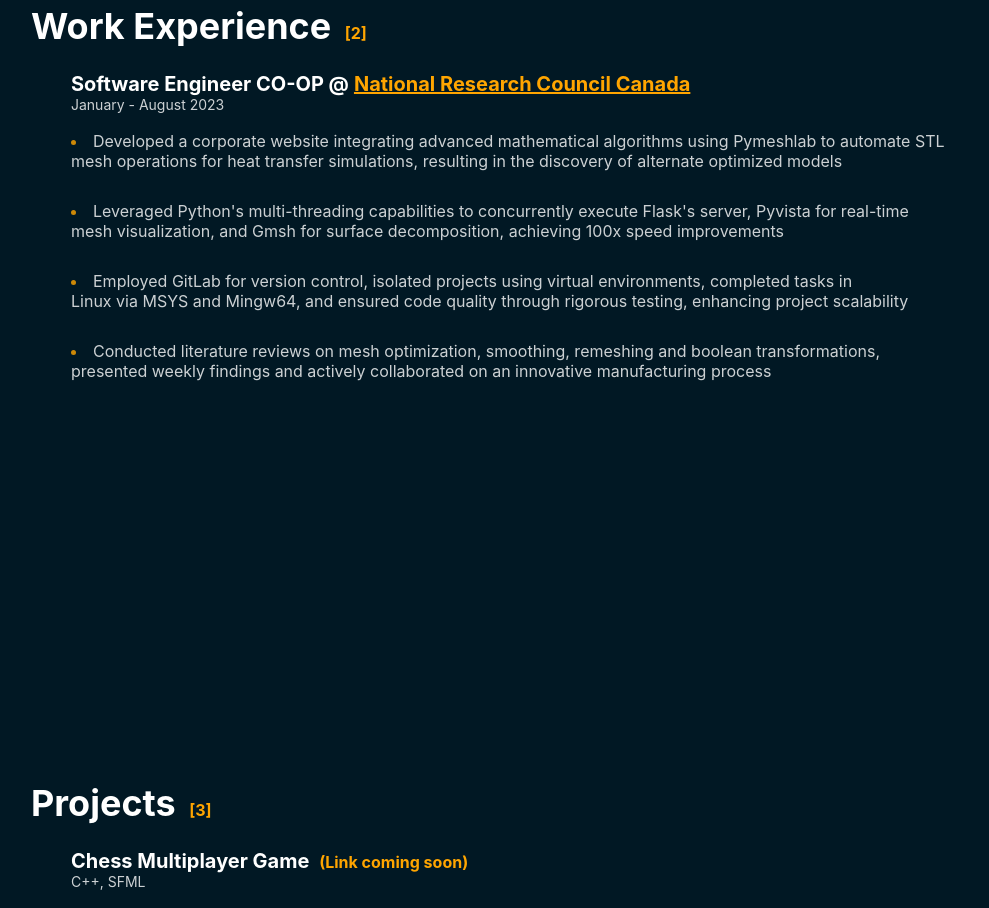
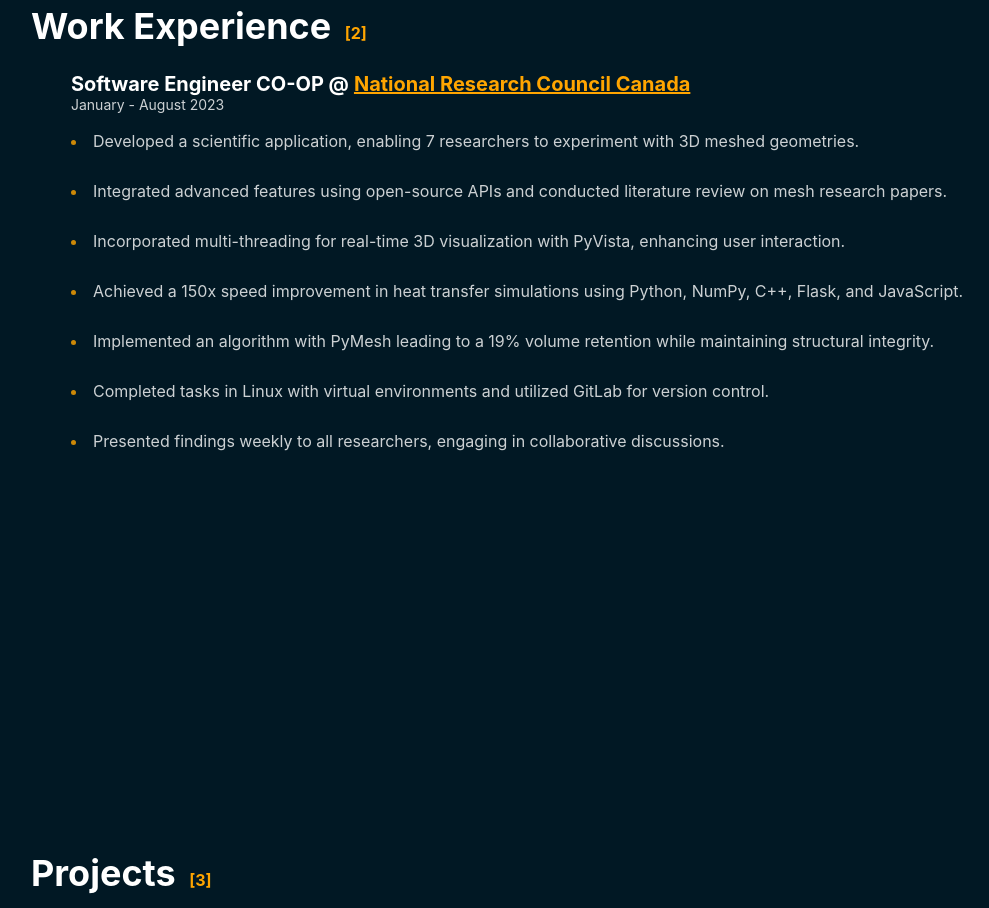
Before and after one commit to MustafaSameem/Personal_Website, a React (Create React App) app: page / in a window 1280 px wide. Shown: the part 1500-2408 px from the top of the page, without its empty margins (225-1214 px from the left). Built offline with nearby package versions, Linux system fonts and the light colour scheme.

Commit message:
Update Experience.js

```diff
--- a/src/components/Experience.js
+++ b/src/components/Experience.js
@@ -11,14 +11,13 @@ function Experience() {
       <p className="date">January - August 2023</p>
 
       <ul>
-          <li>Developed a corporate website integrating advanced mathematical algorithms using Pymeshlab to automate STL
-          <br/>mesh operations for heat transfer simulations, resulting in the discovery of alternate optimized models</li>
-          <li>Leveraged Python's multi-threading capabilities to concurrently execute Flask's server, Pyvista for real-time
-          <br/>mesh visualization, and Gmsh for surface decomposition, achieving 100x speed improvements</li>
-          <li>Employed GitLab for version control, isolated projects using virtual environments, completed tasks in
-          <br/>Linux via MSYS and Mingw64, and ensured code quality through rigorous testing, enhancing project scalability</li>
-          <li>Conducted literature reviews on mesh optimization, smoothing, remeshing and boolean transformations,
-          <br/>presented weekly findings and actively collaborated on an innovative manufacturing process</li>
+        <li>Developed a scientific application, enabling 7 researchers to experiment with 3D meshed geometries.</li>
+        <li>Integrated advanced features using open-source APIs and conducted literature review on mesh research papers.</li>
+        <li>Incorporated multi-threading for real-time 3D visualization with PyVista, enhancing user interaction.</li>
+        <li>Achieved a 150x speed improvement in heat transfer simulations using Python, NumPy, C++, Flask, and JavaScript.</li>
+        <li>Implemented an algorithm with PyMesh leading to a 19% volume retention while maintaining structural integrity.</li>
+        <li>Completed tasks in Linux with virtual environments and utilized GitLab for version control.</li>
+        <li>Presented findings weekly to all researchers, engaging in collaborative discussions.</li>
       </ul>
     </div>
   );
```
Lines whose indentation alone changed are shown as unchanged.
